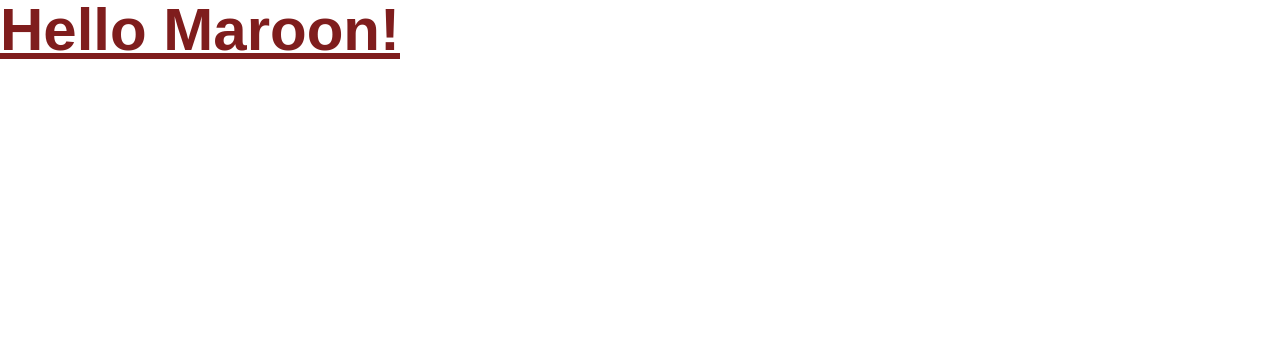
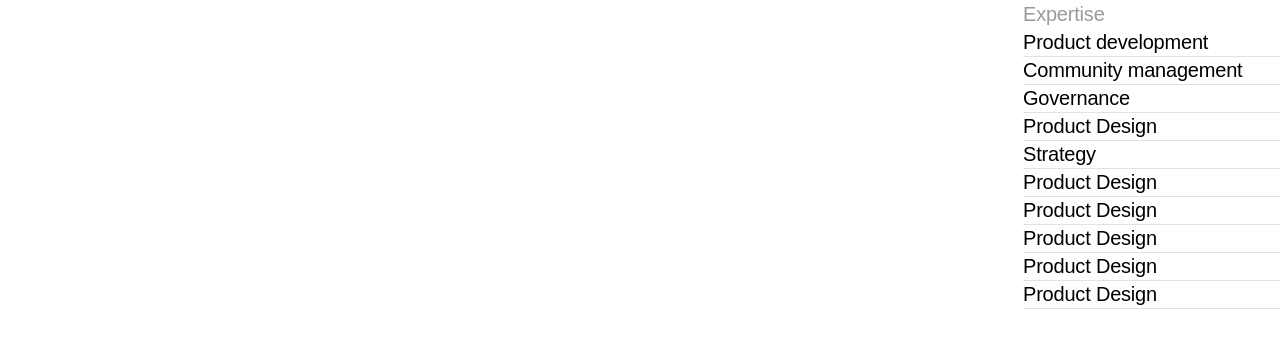
Before and after one commit to TheGymRwanda/unit8-maroon, a Next.js app: page / in a window 1280 px wide. Shown: the top 348 px of the page. Built offline with nearby package versions, Linux system fonts and the light colour scheme.

Commit message:
Feat: Expertise section

```diff
--- a/components/section/Expertise.jsx
+++ b/components/section/Expertise.jsx
@@ -0,0 +1,64 @@
+import React from 'react'
+
+export default function Expertise() {
+  return (
+    <section className='float-right'>
+        <div className='flex flex-col text-left '>
+            <div>
+            <p className='w-5.3125 h-1.75 font-Neufile font-normal text-xl  tracking-spacing-sm text-expertiseGrey'>Expertise</p>
+            </div>
+
+            <div className=' w-16.0625 h-1.75'>
+            <p className='w-12.3125 h-1.75 font-Neufile  font-normal text-xl  tracking-spacing-sm text-black'>Product development</p>
+            <hr className='solid border-borderGrey w-16.0625' />
+            </div>
+
+            <div className='w-16.0625 h-1.75'>
+            <p className='w-14.375 h-1.75 font-Neufile  font-normal text-xl tracking-spacing-sm text-black'>Community management</p>
+            <hr className='solid border-borderGrey  w-16.0625' />
+            </div>
+
+
+            <div className='w-16.0625 h-1.75'>
+            <p className='w-6.8125 h-1.75 font-Neufile  text-xl  tracking-spacing-sm text-black'>Governance </p>
+            <hr className='solid border-borderGrey w-16.0625' />
+            </div>
+
+            <div className='w-16.0625 h-1.75'>
+            <p className='w-8.6875 h-1.75 font-Neufile  font-normal text-xl  tracking-spacing-sm text-black'>Product Design</p>
+            <hr className='solid border-borderGrey  w-16.0625' />
+            </div>
+
+            <div className=' w-16.0625 h-1.75'>
+            <p className='w-4.75 h-1.75 font-Neufile  font-normal text-xl  tracking-spacing-sm text-black'>Strategy</p>
+            <hr className='solid border-borderGrey  w-16.0625' />
+            </div>
+
+            <div className=' w-16.0625 h-1.75'>
+            <p className=' w-8.6875 h-1.75 font-Neufile  font-normal text-xl  tracking-spacing-sm text-black'>Product Design</p>
+            <hr className='solid border-borderGrey  w-16.0625' />
+            </div>
+
+            <div className=' w-16.0625 h-1.75'>
+            <p className=' w-8.6875 h-1.75 font-Neufile  font-normal text-xl  tracking-spacing-sm text-black'>Product Design</p>
+            <hr className='solid border-borderGrey  w-16.0625' />
+            </div>
+
+            <div className=' w-16.0625 h-1.75'>
+            <p className=' w-8.6875 h-1.75 font-Neufile  font-normal text-xl  tracking-spacing-sm text-black'>Product Design</p>
+            <hr className='solid border-borderGrey  w-16.0625' />
+            </div>
+
+            <div className=' w-16.0625 h-1.75'>
+            <p className=' w-8.6875 h-1.75 font-Neufile  font-normal text-xl  tracking-spacing-sm text-black'>Product Design</p>
+            <hr className='solid border-borderGrey  w-16.0625' />
+            </div>
+
+            <div className=' w-16.0625 h-1.75'>
+            <p className=' w-8.6875 h-1.75 font-Neufile  font-normal text-xl  tracking-spacing-sm text-black'>Product Design</p>
+            <hr className='solid border-borderGrey  w-16.0625' />
+            </div>
+        </div>
+    </section>
+  )
+}
--- a/pages/index.js
+++ b/pages/index.js
@@ -1,11 +1,10 @@
-import Tag from "../components/ui/Tag";
+import Expertise from "../components/section/Expertise";
 
 export default function Home() {
   return (
     <div className="">
-      <h1 className="m-auto font-Neufile text-6xl font-bold  text-red-900  underline ">
-        Hello Maroon!
-      </h1>
+   <Expertise />
+
     </div>
   );
 }
--- a/tailwind.config.js
+++ b/tailwind.config.js
@@ -10,7 +10,9 @@ module.exports = {
         "primary-purple" : "#5602E0",
         "dark-grey" : "#9A9A9A",
         "grey": "#878787",
-        "light-grey" : "#E4E4E4"
+        "light-grey" : "#E4E4E4",
+        "borderGrey":"#E2E2E2",
+        "expertiseGrey":"#9A9A9A"
       },
       letterSpacing: {
         "spacing-xl": '-0.02rem',             //-2%
@@ -39,10 +41,20 @@ module.exports = {
       width:{
         "11.5/12" : "91%",      // width on desktop
         "11.8/12" : "93%",      //width on tablet
-        "10.5/12" : "90%"      //width on mobile
+        "10.5/12" : "90%",     //width on mobile
+
+       '5.3125':"5.3125rem",
+       "16.0625": "16.0625rem",
+       "12.3125":"12.3125rem",
+       "14.375":"14.375rem",
+       "6.8125":"6.8125rem",
+       "8.6875":"8.6875rem",
+       "4.75":"4.75rem",
+       "8.6875":"8.6875rem"
       },
       height: {
         "fit": "fit-content",
+        "1.75":"1.75rem"
       },
       borderRadius: {
         "4.75":"1.1875rem", //19px
```
